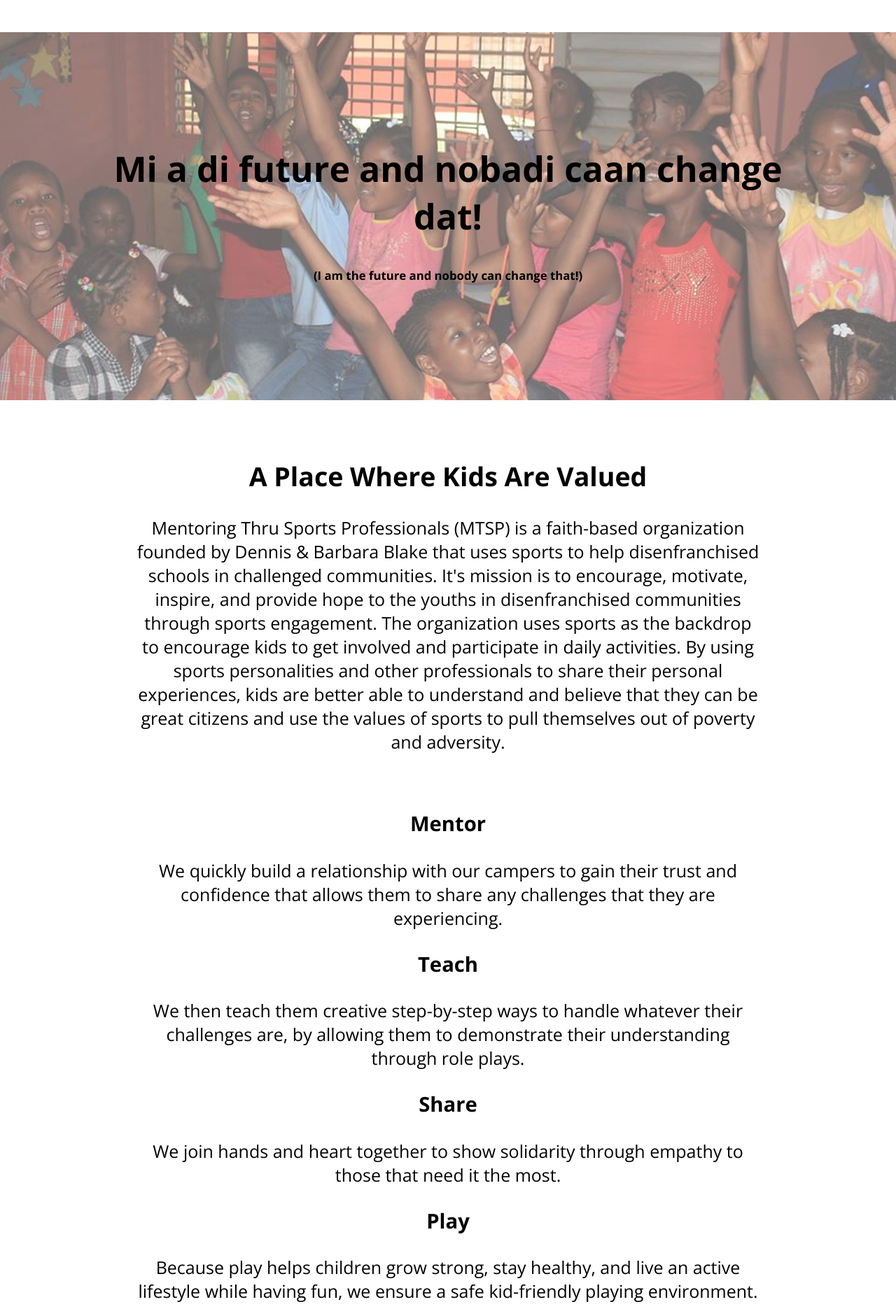
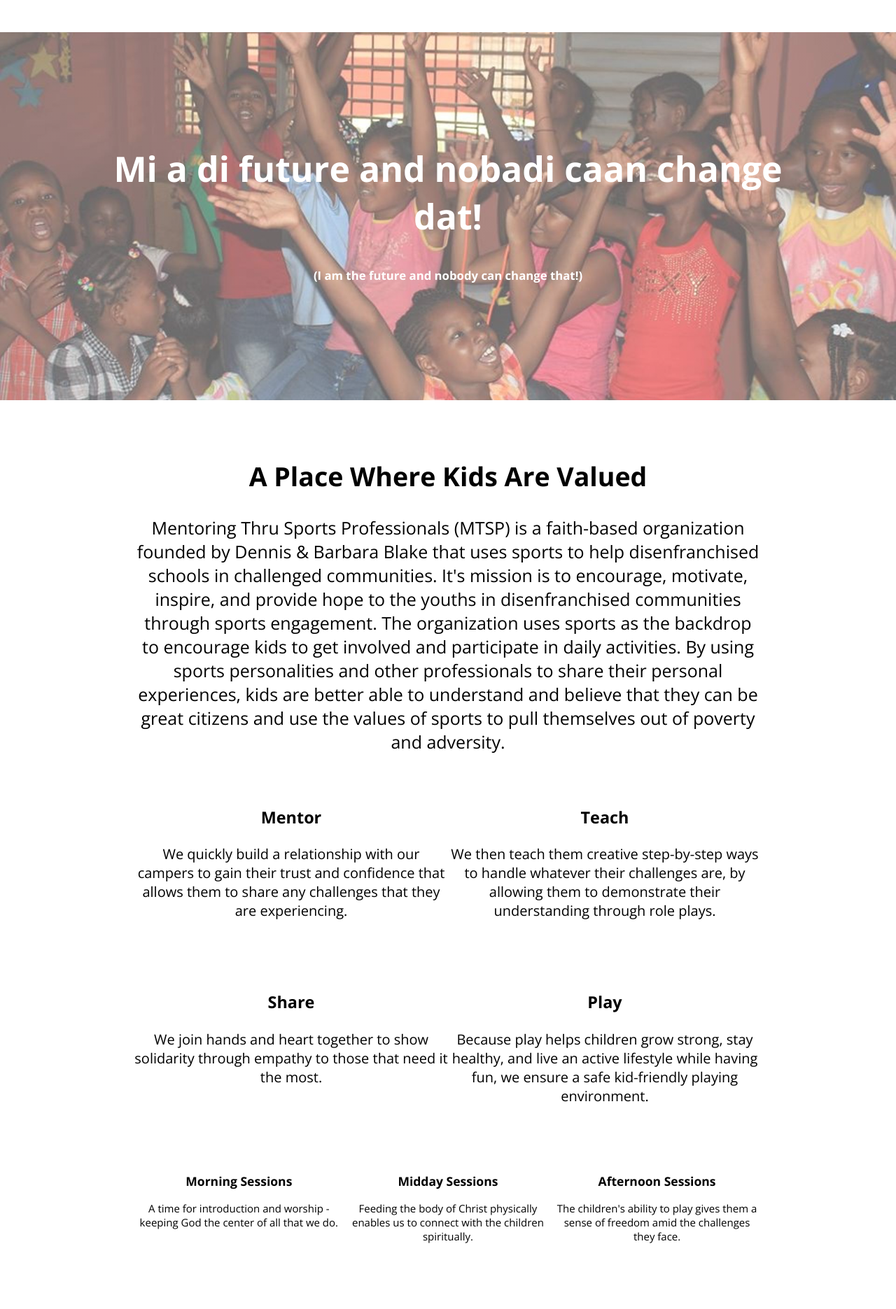
Before and after one commit to mtspcampllc/mtspcampllc.github.io, a Jekyll site: the page built from index.html, in a window 1280 px wide. Shown: the part 485-2356 px from the top of the page at 70% size. Built offline with Jekyll 4.4.1, drawn with Linux system fonts in a browser that asks for light colours; some web fonts are replaced; some of the changed text lies outside the part shown.

Commit message:
Add colors and columns

```diff
--- a/assets/css/main.css
+++ b/assets/css/main.css
@@ -81,7 +81,7 @@
 .headline {
     padding-right: 0;
     padding-left: 0;
-    color: black;
+    color: white;
 }
 
 .headline h1 {
@@ -94,6 +94,40 @@
     background-size: cover;
     background-position: center;
     padding: 10%;
+}
+
+.columns, .cards {
+    display: inline-block;
+}
+
+.column, .card {
+    float: left;
+    width: 50%;
+    font-size: 0.8em;
+}
+
+.third {
+    font-size: 0.6em;
+    width: 33.33%;
+}
+
+.columns:after, .cards:after {
+    content: "";
+    display: table;
+    clear: both;
+}
+
+.about {
+    background: darkblue;
+    color: white;
+}
+
+.testimonials {
+    background: orange;
+}
+
+.leadership {
+    background: violet;
 }
 
 footer {
@@ -128,3 +162,9 @@
     background-color: white;
     border-radius: 100%;
 }
+
+@media only screen and (max-width: 400px) {
+  .column, .card {
+    width: 100%;
+  }
+}
--- a/index.html
+++ b/index.html
@@ -14,19 +14,21 @@
     Mentoring Thru Sports Professionals (MTSP) is a faith-based organization founded by Dennis &amp; Barbara Blake that uses sports to help disenfranchised schools in challenged communities. It's mission is to encourage, motivate, inspire, and provide hope to the youths in disenfranchised communities through sports engagement. The organization uses sports as the backdrop to encourage kids to get involved and participate in daily activities. By using sports personalities and other professionals to share their personal experiences, kids are better able to understand and believe that they can be great citizens and use the values of sports to pull themselves out of poverty and adversity.
 </div>
 <div class="columns section">
-    <div class="column fourth">
+    <div class="column">
         <h3>Mentor</h3>
         <p>We quickly build a relationship with our campers to gain their trust and confidence that allows them to share any challenges that they are experiencing.</p>
     </div>
-    <div class="column fourth">
+    <div class="column">
         <h3>Teach</h3>
         <p>We then teach them creative step-by-step ways to handle whatever their challenges are, by allowing them to demonstrate their understanding through role plays.</p>
     </div>
-    <div class="column fourth">
+</div>
+<div class="columns section">
+    <div class="column">
         <h3>Share</h3>
         <p>We join hands and heart together to show solidarity through empathy to those that need it the most.</p>
     </div>
-    <div class="column fourth">
+    <div class="column">
         <h3>Play</h3>
         <p>Because play helps children grow strong, stay healthy, and live an active lifestyle while having fun, we ensure a safe kid-friendly playing environment.</p>
     </div>
@@ -35,20 +37,17 @@
     <div class="card third">
         <h3>Morning Sessions</h3>
         <p>A time for introduction and worship - keeping God the center of all that we do.</p>
-        <img src="#">
     </div>
     <div class="card third">
         <h3>Midday Sessions</h3>
         <p>Feeding the body of Christ physically enables us to connect with the children spiritually.</p>
-        <img src="#">
     </div>
     <div class="card third">
         <h3>Afternoon Sessions</h3>
         <p>The children's ability to play gives them a sense of freedom amid the challenges they face.</p>
-        <img src="#">
     </div>
 </div>
-    <div class="cards layout section">
+<div class="cards section">
     <div class="card third">
             <h3>Worshipping</h3>
             <p>It is everything; the hidden joy comes alive. Help us make a difference...</p>
@@ -73,13 +72,12 @@
 
 <div id="testimonials" class="testimonials section">
     <h2>Kids in Their Own Words</h2>
-    <div class="testimonial">"This summer has made a great impact on the students and also the adults. It shows the adult how children thinks when they are having fun. It also helps other children to interact with the adult and peers." -Marlon</div>
-    <div class="testimonial">"This summer camp is a great experience for both adults and kids. It helps the kids to work together and acknowledge one another. The adults get the experience of their life working with the kids, for example, adults get chances to help kids learn more activities and get more educated in the sports they do. Overall the experience is spectacular." -Andre</div>
-    <div class="testimonial">"The camp this year is a great experience to me. It is fun and enjoyable. I am looking forward to it next year." -Aaron Sailsman</div>
-    <div class="testimonial">"I love this summer camp every year. I glad to play cricket at this summer camp." -Zodane Witter</div>
-    <div class="testimonial">"I have a lot of fun at this summer camp. The games that we play is fun and the equipment that we use is very interesting. I saw things that I never see before and I love to play the sporting exercise." -Delan Williamson</div>
-    <div class="testimonial">"It is a good thing to have this summer camp. Last year was great! Lots of children come out with great poses. I played volleyball, cricket, and basketball. I have a great time also the lunch was great and the staff member. It was awesome." -Tomoiya Christian</div>
-    <div class="testimonial">"I love the camp, and I like the people. They help us play games. I like the things that they carry for us to play with, and I love the skipping game. They give away prizes which was exciting." -Prom Mickela</div>
+    <p>"This summer has made a great impact on the students and also the adults. It shows the adult how children thinks when they are having fun. It also helps other children to interact with the adult and peers." -Marlon</p>
+
+    <p><em>"This summer camp is a great experience for both adults and kids. It helps the kids to work together and acknowledge one another. The adults get the experience of their life working with the kids, for example, adults get chances to help kids learn more activities and get more educated in the sports they do. Overall the experience is spectacular." -Andre</em></p>
+
+    <p>"I love the camp, and I like the people. They help us play games. I like the things that they carry for us to play with, and I love the skipping game. They give away prizes which was exciting." -Prom Mickela</p>
+    <p><em>Too many testimonials to share!</em></p>
 </div>
 
 <div id="team" class="leadership section">
@@ -111,5 +109,5 @@
 <section class="section">
     <p>MTSP places significant emphasis on the three paths of happiness: We sing to uplift their heart, We pray to empower their Spirit, We use words of wisdom to change their behavior.</p>
     <p>MTSP strongly belives that exercising the inward parts of kids is the gateway to a positive lifestyle, and that kids with great physique develop stronger self-esteem and greater self-confidence.</p>
-    <p>Together we make things happen!</p>
+    <p><em>Together we make things happen!</em></p>
 </section>
```
Also changed, not shown: other parts of index.html (+2 -2 lines). Lines whose indentation alone changed are shown as unchanged.
